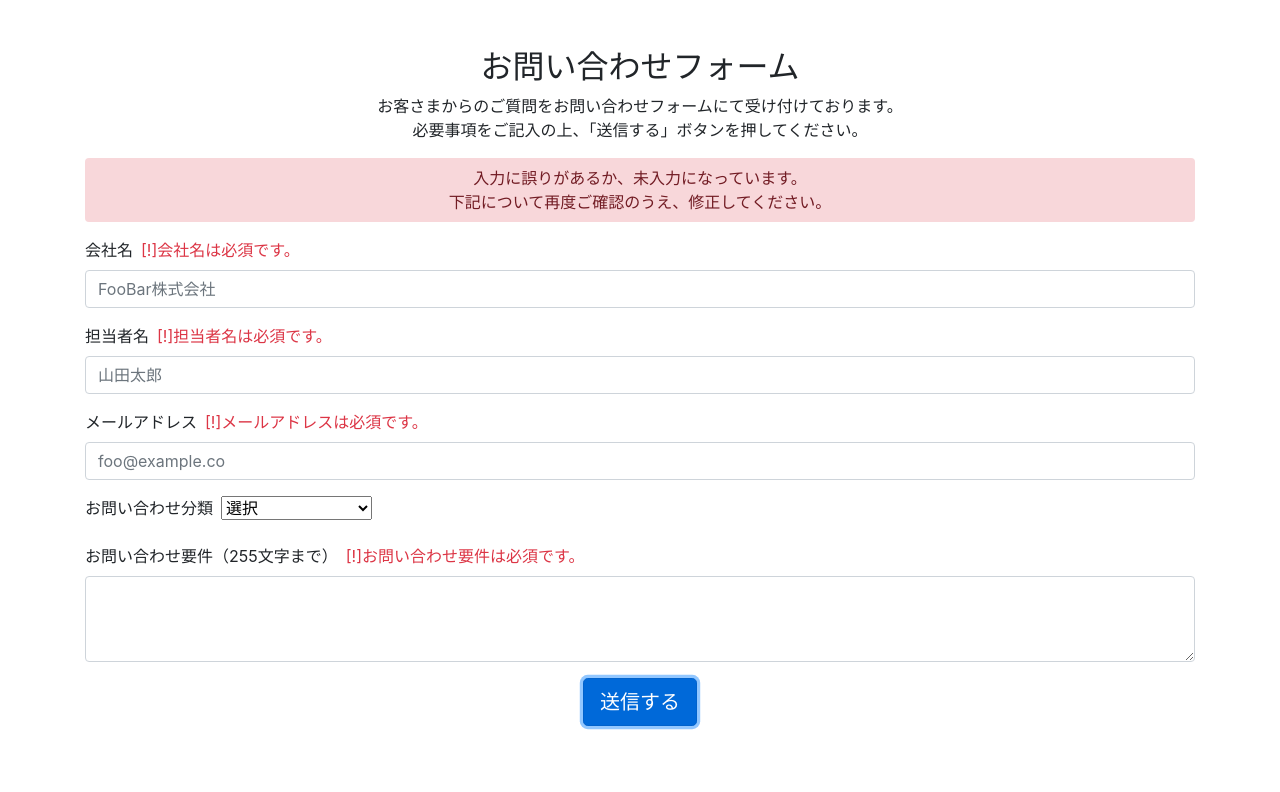
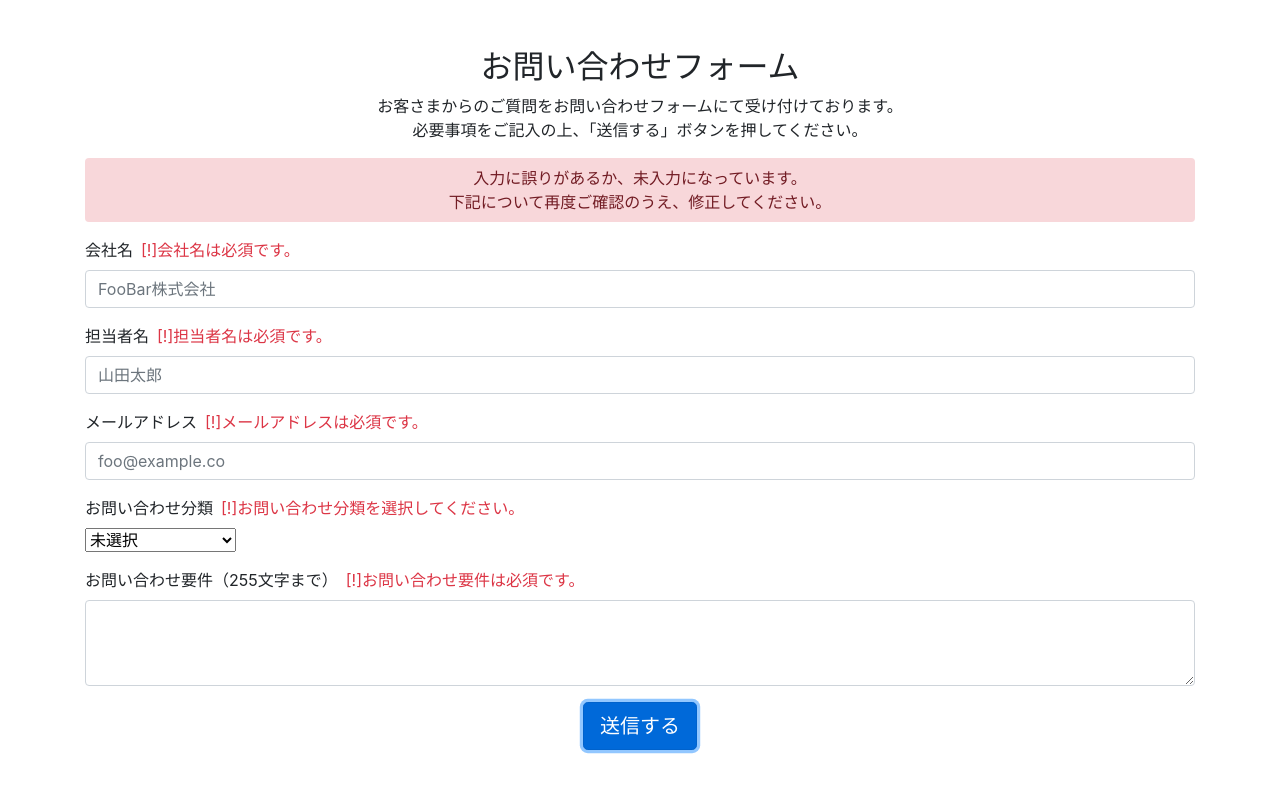
Before and after one commit to tanakanat/contact_page_sample_app, a Vue app: page / in a window 1280 px wide. Both pictures are taken after a click on the button "送信する". Shown: the top 792 px of the page. Built offline with nearby package versions, Linux system fonts and the light colour scheme.

Commit message:
お問い合わせ分類のバリデーションの追加

```diff
--- a/src/components/Contact.vue
+++ b/src/components/Contact.vue
@@ -52,15 +52,20 @@
       />
 
       <div class="mb-3">
-        <label for="category" class="mr-2 form-label">お問い合わせ分類</label>
+        <label for="category" class="form-label">お問い合わせ分類</label>
+        <span
+          v-if="!!validationMessageCategory"
+          class="ml-2 text-danger rounded"
+          >[!]{{ validationMessageCategory }}</span
+        >
         <select
-          class="form-select"
+          class="d-block form-select"
           id="category"
           required
           :value="category"
           @input="changeCategory"
         >
-          <option value="">選択</option>
+          <option value="">未選択</option>
           <option value="specification">仕様</option>
           <option value="contract">契約</option>
           <option value="maintenanceInfo">メンテナンス情報</option>
@@ -132,6 +137,7 @@ export default {
       validationMessageConpanyName: "",
       validationMessageContactPersonName: "",
       validationMessageMail: "",
+      validationMessageCategory: "",
       validationMessageContractNumber: "",
       validationMessageContent: "",
       hasSubmitted: false,
@@ -149,6 +155,7 @@ export default {
         this.validationMessageConpanyName ||
         this.validationMessageContactPersonName ||
         this.validationMessageMail ||
+        this.validationMessageCategory ||
         this.validationMessageContractNumber ||
         this.validationMessageContent
       );
@@ -197,6 +204,7 @@ export default {
       this.validateConpanyName();
       this.validateContactPersonName();
       this.validateMail();
+      this.validateCategory();
       this.validateContractNumber();
       this.validateContent();
     },
@@ -231,6 +239,13 @@ export default {
           "メールアドレスを正しい形式で入力してください。";
       } else {
         this.validationMessageMail = "";
+      }
+    },
+    validateCategory() {
+      if (this.category === "") {
+        this.validationMessageCategory = "お問い合わせ分類を選択してください。";
+      } else {
+        this.validationMessageCategory = "";
       }
     },
     validateContractNumber() {
```
